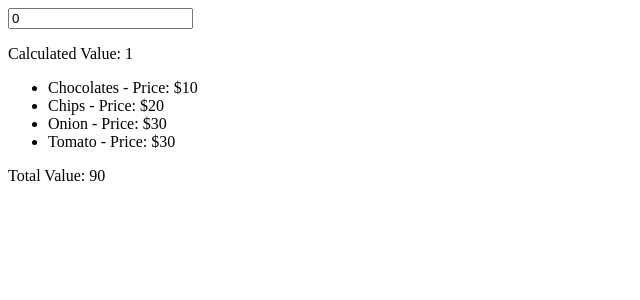
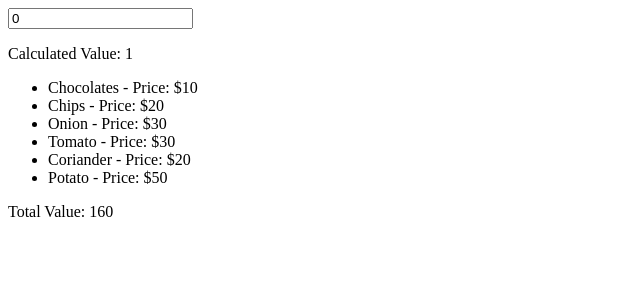
Before and after one commit to ajaydewangan1100/Learning_100X, a React (Vite) app in the folder week-6/1-use-memo/: page / in a window 1280 px wide. Shown: the top 300 px of the page, without its empty margins (0-640 px from the left). Built offline with nearby package versions, Linux system fonts and the light colour scheme.

Commit message:
week6 1-use-memo assignment3 updated

```diff
--- a/week-6/1-use-memo/src/components/Assignment3.jsx
+++ b/week-6/1-use-memo/src/components/Assignment3.jsx
@@ -8,6 +8,8 @@ export const Assignment3 = () => {
     { name: "Chips", value: 20 },
     { name: "Onion", value: 30 },
     { name: "Tomato", value: 30 },
+    { name: "Coriander", value: 20 },
+    { name: "Potato", value: 50 },
     // Add more items as needed
   ]);
 
```
Also changed, not shown: 1 other file (tests, documents, lock files or other folders).
